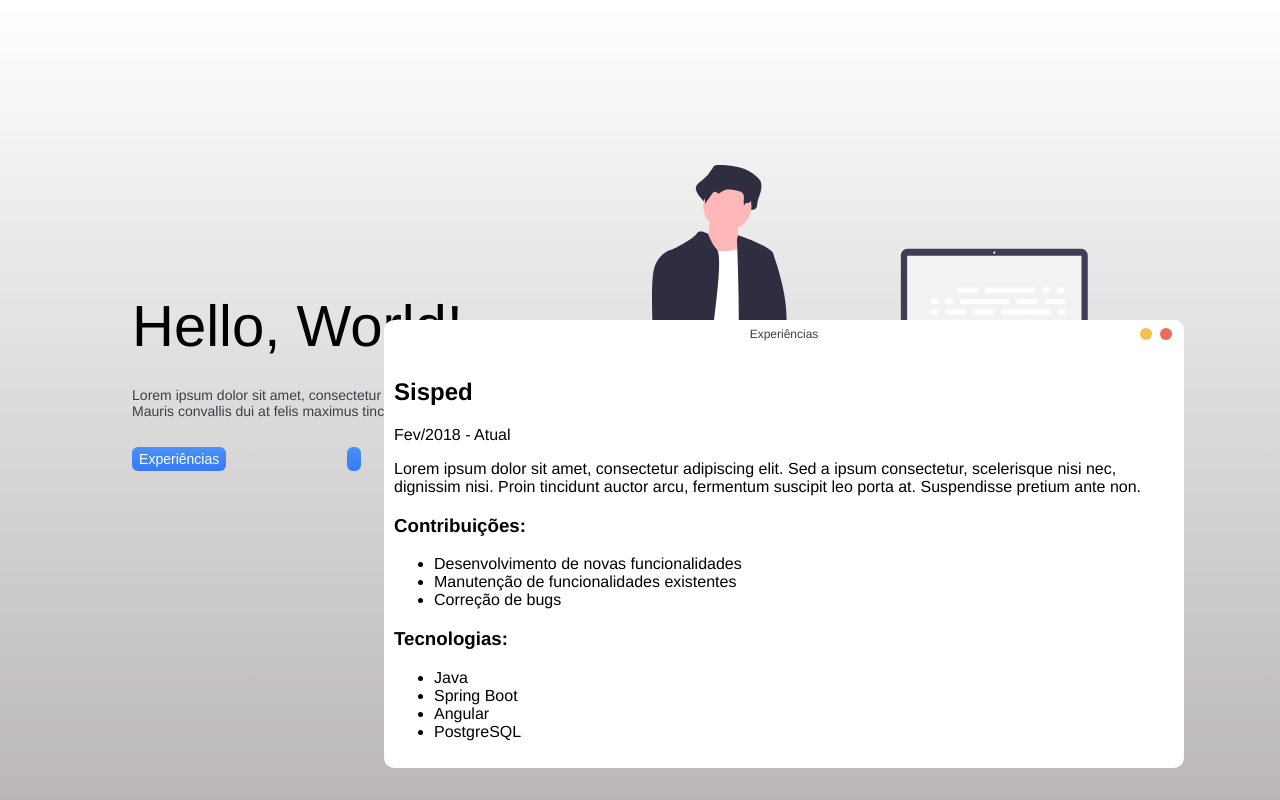
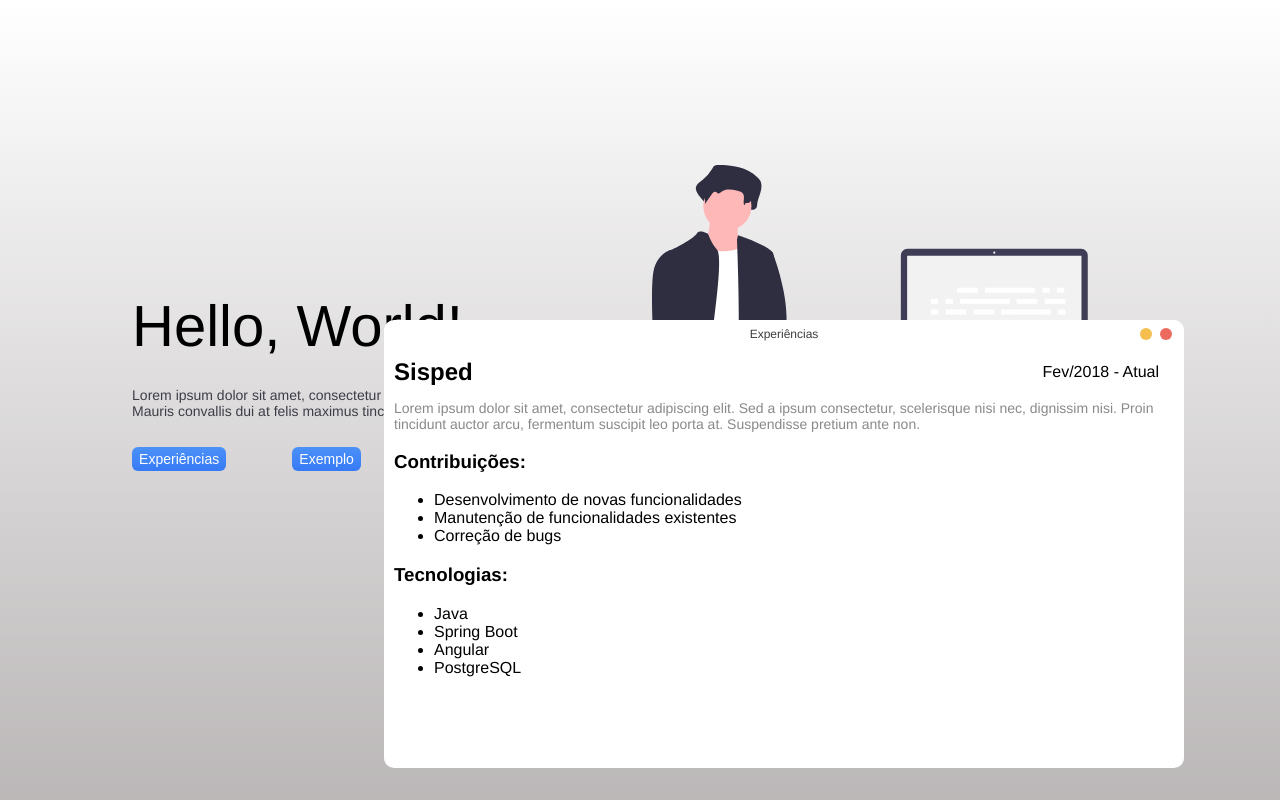
Before and after one commit to andreLuis1506/Profile, a Nuxt app: page / in a window 1280 px wide. Both pictures are taken after a click on the button "Experiências". Built offline with nearby package versions, Linux system fonts and the light colour scheme.

Commit message:
:sparkles: Adiciona ExpItem

```diff
--- a/components/DialogWindow.vue
+++ b/components/DialogWindow.vue
@@ -14,7 +14,10 @@
 import BarWindow from "~/components/BarWindow.vue";
 
 const props = defineProps({
-  title: String,
+  title: {
+    type: String,
+    default: "Exemplo",
+  },
 });
 
 
--- /dev/null
+++ b/components/ExpItem.vue
@@ -0,0 +1,63 @@
+<template>
+  <div id="exp-item-container">
+    <div id="first-line">
+      <h2>
+        {{props.title}}
+      </h2>
+      <span>
+        {{props.date}}
+      </span>
+    </div>
+    <p id="description">
+      {{props.description}}
+    </p>
+    <h3>
+      Contribuições:
+    </h3>
+    <ul>
+      <li v-for="contribution in props.contributions" :key="contribution">
+        {{contribution}}
+      </li>
+    </ul>
+    <h3>
+      Tecnologias:
+    </h3>
+    <ul>
+      <li v-for="technology in props.technologies" :key="technology">
+        {{technology}}
+      </li>
+    </ul>
+  </div>
+</template>
+<script setup lang="ts">
+const props = defineProps<{
+  title: string,
+  date: string,
+  description: string,
+  contributions: string[],
+  technologies: string[]
+}>()
+</script>
+
+<style scoped>
+h2{
+  margin: 0;
+}
+
+#exp-item-container{
+  margin: 0 15px 0 0;
+}
+
+#first-line{
+  display: flex;
+  justify-content: space-between;
+  align-items: center;
+}
+
+#description{
+  color: #898989;
+  font-size: 14px;
+}
+
+
+</style>
--- a/components/ExpWindow.vue
+++ b/components/ExpWindow.vue
@@ -1,33 +1,20 @@
 <template>
   <DialogWindow title="Experiências">
-    <h2>Sisped</h2>
-    <span>
-      Fev/2018 - Atual
-    </span>
-    <p>
-      Lorem ipsum dolor sit amet, consectetur adipiscing elit.
-      Sed a ipsum consectetur, scelerisque nisi nec, dignissim nisi.
-      Proin tincidunt auctor arcu, fermentum suscipit leo porta at. Suspendisse pretium ante non.
-    </p>
-    <h3>
-      Contribuições:
-    </h3>
-    <ul>
-      <li>Desenvolvimento de novas funcionalidades</li>
-      <li>Manutenção de funcionalidades existentes</li>
-      <li>Correção de bugs</li>
-    </ul>
-    <h3>
-      Tecnologias:
-    </h3>
-    <ul>
-      <li>Java</li>
-      <li>Spring Boot</li>
-      <li>Angular</li>
-      <li>PostgreSQL</li>
-    </ul>
+    <ExpItem v-bind="exp" />
   </DialogWindow>
 </template>
+
+<script setup lang="ts">
+const exp = {
+  title: 'Sisped',
+  description: 'Lorem ipsum dolor sit amet, consectetur adipiscing elit.\n' +
+      '        Sed a ipsum consectetur, scelerisque nisi nec, dignissim nisi.\n' +
+      '        Proin tincidunt auctor arcu, fermentum suscipit leo porta at. Suspendisse pretium ante non.' ,
+  date: 'Fev/2018 - Atual',
+  contributions: ['Desenvolvimento de novas funcionalidades', 'Manutenção de funcionalidades existentes', 'Correção de bugs'],
+  technologies: ['Java', 'Spring Boot', 'Angular', 'PostgreSQL']
+}
+</script>
 
 <style scoped>
 #container::before {
--- a/components/WindowFrame.vue
+++ b/components/WindowFrame.vue
@@ -1,6 +1,6 @@
 <template>
   <div id="frame">
-    <div id="container" style="height: 400px; overflow: auto;">
+    <div id="container">
     <slot>
       conteúdo
     </slot>
@@ -8,7 +8,7 @@
   </div>
 </template>
 
-<style>
+<style scoped>
   #frame{
     max-width: 100%;
     height: 100%;
@@ -17,10 +17,9 @@
     padding: 10px;
   }
 
-  #container::before {
-    content: "";
-    float: left;
-    visibility: hidden;
-    height: calc(50px * 3);
+  #container{
+    width: 100%;
+    height: 100%;
+    overflow: auto;
   }
 </style>
```
